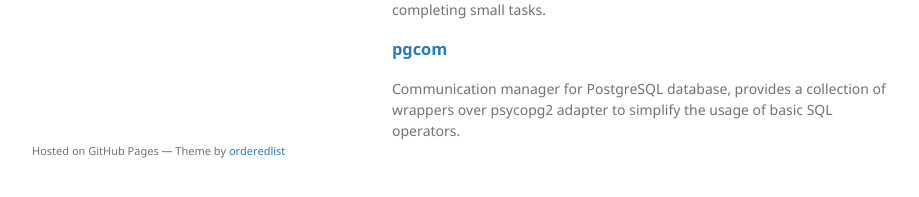
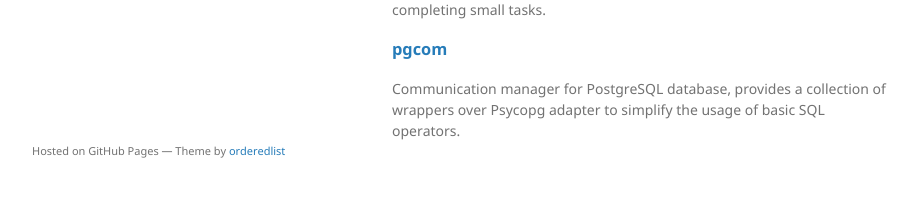
Before and after one commit to viktorsapozhok/viktorsapozhok.github.io, a Jekyll site: the page built from index.md, in a window 1280 px wide. Shown: the part 670-867 px from the top of the page, without its empty margins (178-1097 px from the left). Built offline with Jekyll 4.4.1, drawn with Linux system fonts in a browser that asks for light colours; our own code applies the rules of GitHub Pages for plain Markdown files.

```diff
--- a/index.md
+++ b/index.md
@@ -31,7 +31,7 @@ Telegram bot for interactive search of the city artifacts based on runcity.org r
 Following the bot instruction you will discover some historical spots hidden from the touristic eye.
 Discover your city while completing small tasks.
 
-### [pgcom](https://viktorsapozhok.github.io/pgcom/)
+### [pgcom](https://pgcom.readthedocs.io/)
 
 Communication manager for PostgreSQL database, provides a collection of wrappers over
-psycopg2 adapter to simplify the usage of basic SQL operators.
+Psycopg adapter to simplify the usage of basic SQL operators.
```
